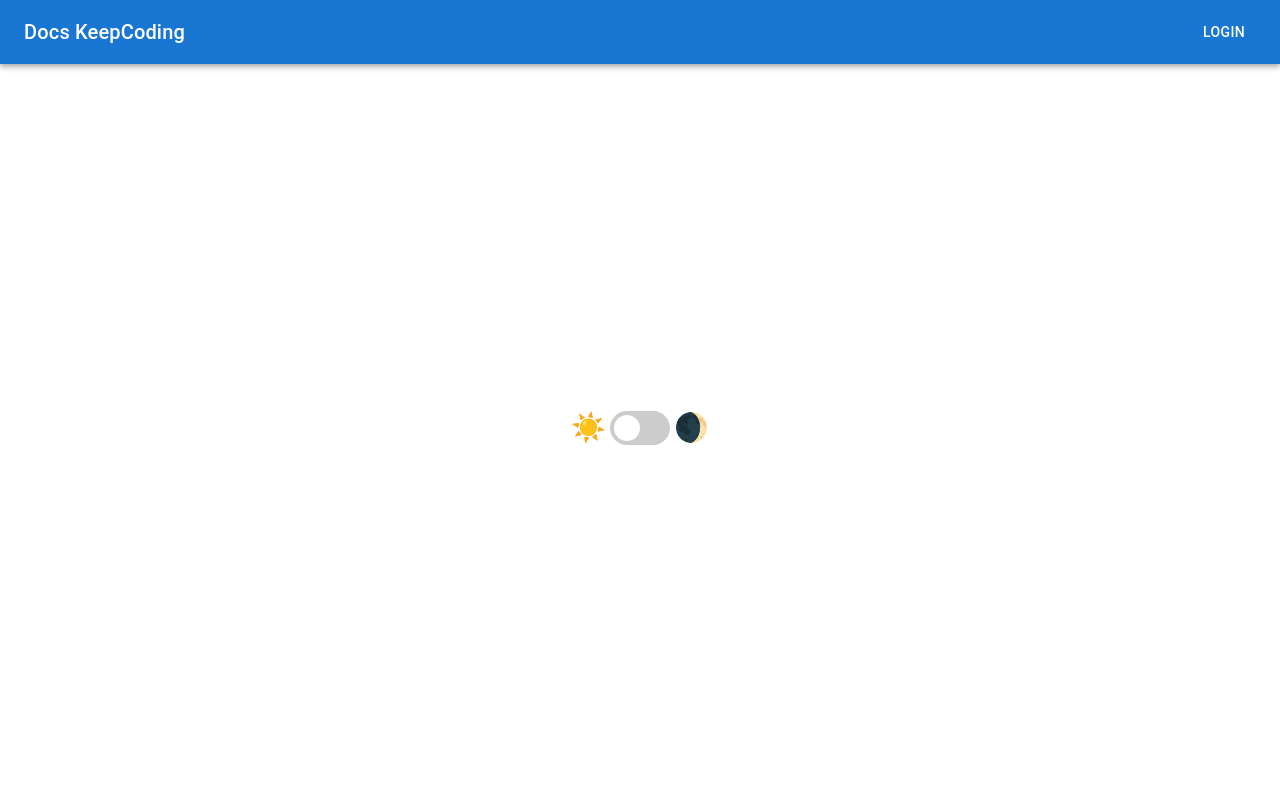
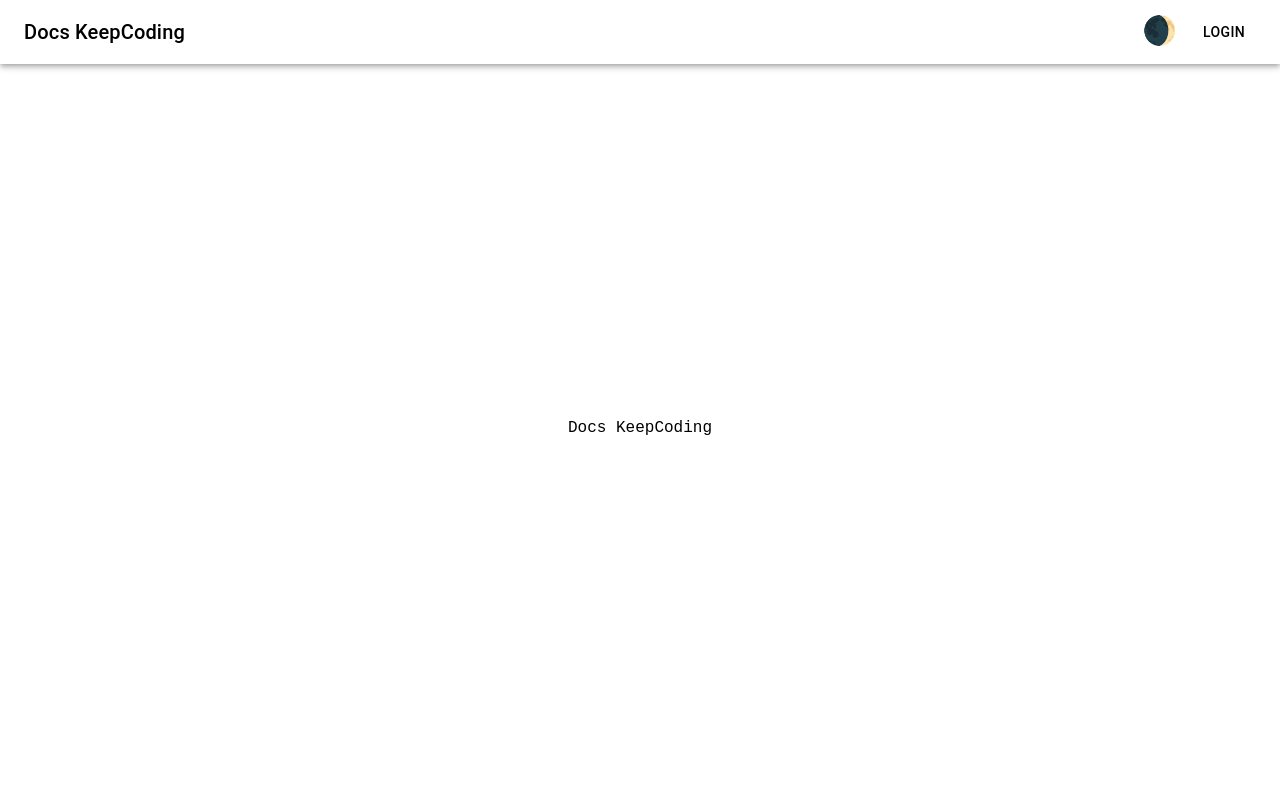
Before and after one commit to keepcoding-tech/learn_keepcoding, a Next.js app: page / in a window 1280 px wide. Shown: the top 800 px of the page. Built offline with nearby package versions, Linux system fonts and the light colour scheme; no server answers.

Commit message:
feat: dark mode

```diff
--- a/components/header/Header.tsx
+++ b/components/header/Header.tsx
@@ -5,6 +5,7 @@ import Toolbar from '@mui/material/Toolbar';
 import Typography from '@mui/material/Typography';
 import { signIn, signOut } from 'next-auth/react';
 import React from 'react';
+import ToggleTheme from '../theme/toggle/ToggleTheme';
 import style from './Header.module.css';
 
 export interface IHeader {
@@ -15,11 +16,12 @@ export interface IHeader {
 const Header: React.FC<IHeader> = ({ logoText, signInOrOut }) => {
   return (
     <Box className={style.headerBox}>
-      <AppBar className="appBar" position="static">
+      <AppBar position="static" color="transparent">
         <Toolbar>
           <Typography className={style.headerText} variant="h6" component="div">
             {logoText}
           </Typography>
+          <ToggleTheme />
           <Button
             color="inherit"
             onClick={() => (signInOrOut === 'Logout' ? signOut() : signIn())}
--- a/components/theme/toggle/ToggleTheme.tsx
+++ b/components/theme/toggle/ToggleTheme.tsx
@@ -1,32 +1,53 @@
-import React from 'react';
+import { Button } from '@mui/material';
+import React, { useEffect, useState } from 'react';
 import style from './ToggleTheme.module.css';
 
 export interface IToggleTheme {}
 
 const ToggleTheme: React.FC<IToggleTheme> = () => {
+  const [theme, setTheme] = useState('light');
+
+  function setDark() {
+    localStorage.setItem('theme', 'dark');
+    document.documentElement.setAttribute('data-theme', 'dark');
+    setTheme('dark');
+  }
+
+  function setLight() {
+    localStorage.setItem('theme', 'light');
+    document.documentElement.setAttribute('data-theme', 'light');
+    setTheme('light');
+  }
+
   // toggle the page theme using the checkbox
-  function toggleTheme(event: any) {
-    if (event.target.checked) {
-      document.documentElement.setAttribute('data-theme', 'dark');
+  function toggleTheme() {
+    if (theme === 'light') {
+      setDark();
     } else {
-      document.documentElement.setAttribute('data-theme', 'light');
+      setLight();
     }
   }
 
+  useEffect(() => {
+    const storedTheme = localStorage.getItem('theme');
+
+    const prefersDark =
+      window.matchMedia &&
+      window.matchMedia('(prefers-color-scheme: dark)').matches;
+
+    const defaultDark =
+      storedTheme === 'dark' || (storedTheme === null && prefersDark);
+
+    if (defaultDark) {
+      setDark();
+    }
+  }, []);
+
   return (
     <div className={style.toggleThemeWrapper}>
-      <span>☀️</span>
-      <label className={style.toggleTheme} htmlFor="checkbox">
-        <input
-          className={style.themeCheckbox}
-          type="checkbox"
-          id="checkbox"
-          defaultChecked={false}
-          onChange={toggleTheme}
-        />
-        <div className={style.slider + ' ' + style.round}></div>
-      </label>
-      <span>🌒</span>
+      <Button color="inherit" onClick={toggleTheme}>
+        {theme === 'light' ? <span>🌒</span> : <span>☀️</span>}
+      </Button>
     </div>
   );
 };
--- a/pages/index.tsx
+++ b/pages/index.tsx
@@ -1,10 +1,9 @@
 import type { NextPage } from 'next';
-import ToggleTheme from '../components/theme/toggle/ToggleTheme';
 
 const Home: NextPage = () => {
   return (
     <>
-      <ToggleTheme />
+      <div>Docs KeepCoding</div>
     </>
   );
 };
```
